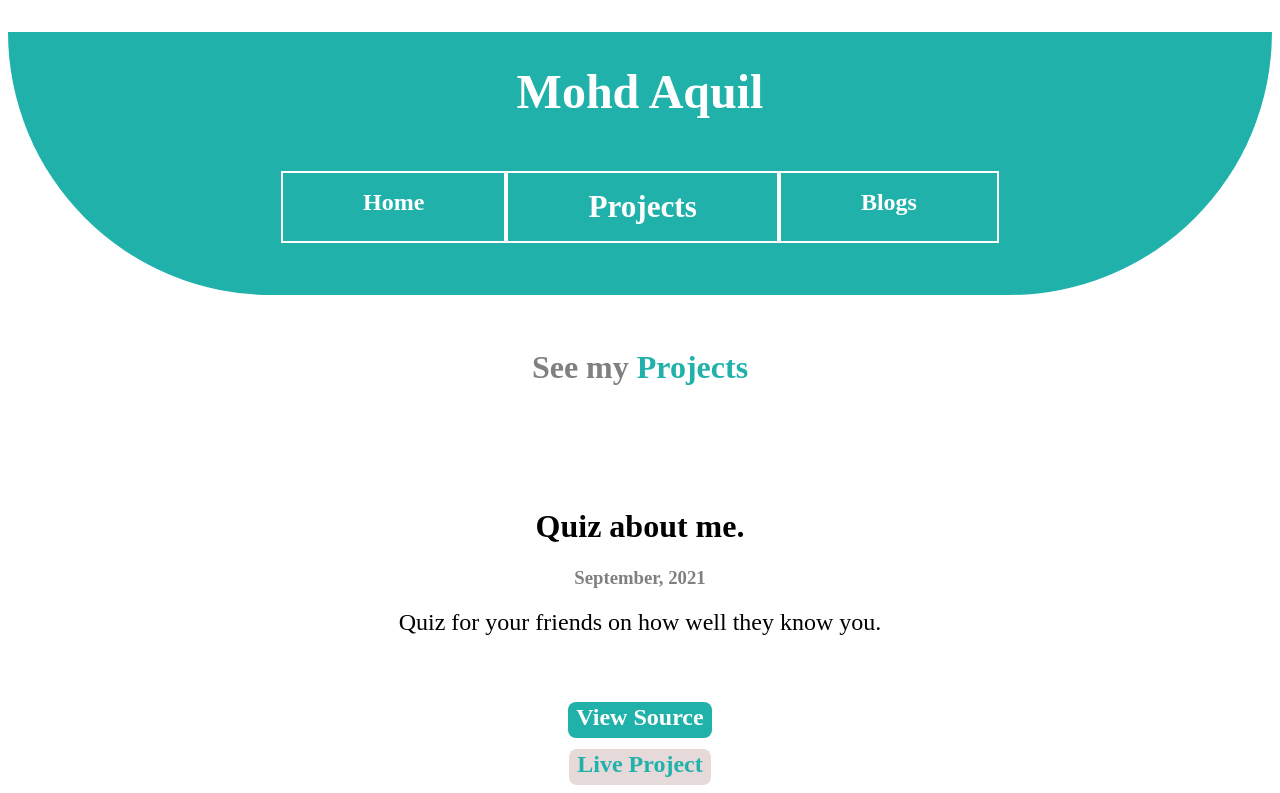
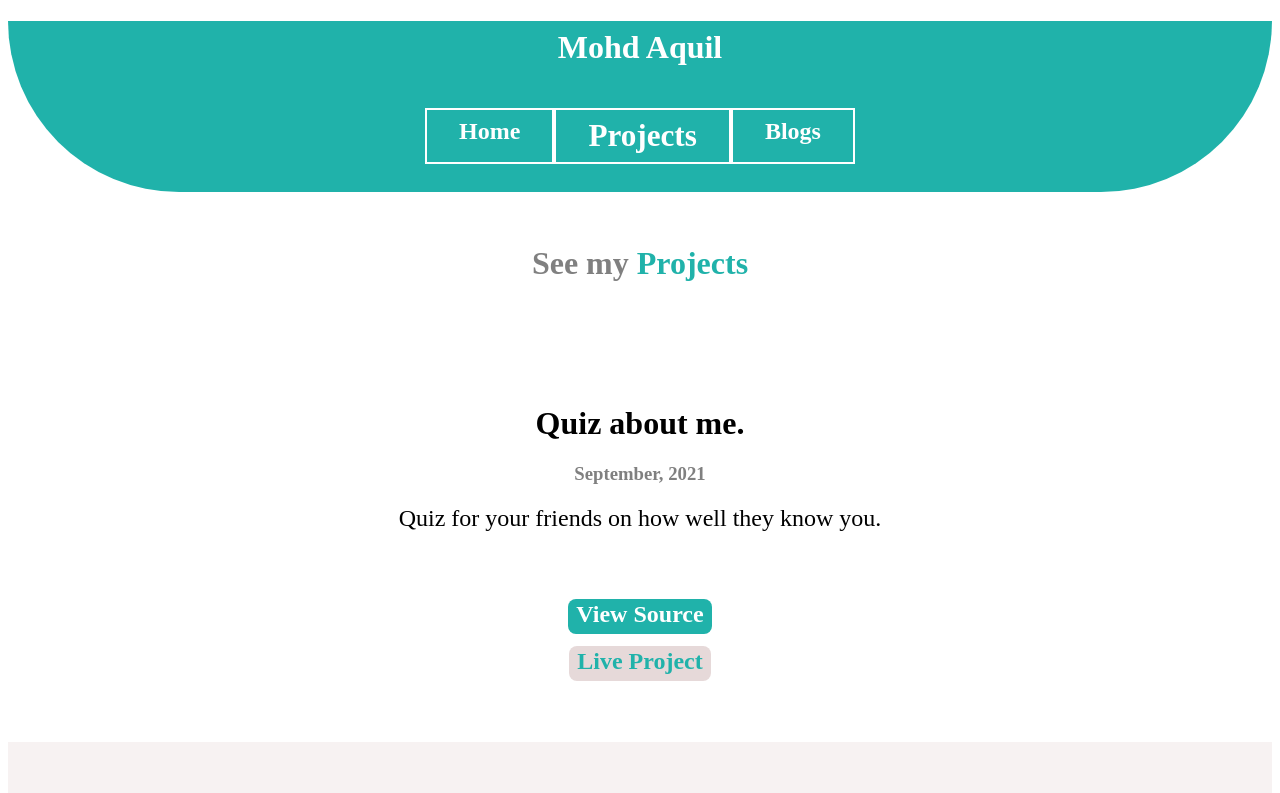
Before and after one commit to Aquilchoudhary/Portfolio-Aquil, a plain HTML site: page projects.html in a window 1280 px wide. Shown: the top 793 px of the page. Drawn offline with Linux system fonts and the light colour scheme.

Commit message:
final done

```diff
--- a/blog1.css
+++ b/blog1.css
@@ -1,18 +1,18 @@
 #head {
     text-align: center;
-    padding-top: 2rem;
+    padding-top: .5rem;
     color: black;
-    font-size: 300%;
+    font-size: 200%;
 }
 #nav-bar {
     text-align: center;
-    padding-bottom: 2rem;
+    padding-bottom: .5rem;
     display: flex;
     justify-content: center;
 }
 #nav {
     display: inline;
-    padding: 1rem 5rem;
+    padding: .5rem 2rem;
     border: 2px solid white;
 }
 .navi {
--- a/blog2.css
+++ b/blog2.css
@@ -2,18 +2,18 @@
     text-align: center;
     padding-top: 2rem;
     color: white;
-    font-size: 300%;
+    font-size: 200%;
 }
 
 #nav-bar {
     text-align: center;
-    padding-bottom: 2rem;
+    padding-bottom: .5rem;
     display: flex;
     justify-content: center;
 }
 #nav {
     display: inline;
-    padding: 1rem 5rem;
+    padding: .5rem 2rem;
     border: 2px solid white;
 }
 .navi {
--- a/blogs.css
+++ b/blogs.css
@@ -1,19 +1,19 @@
 #head {
     text-align: center;
-    padding-top: 2rem;
+    padding-top: .5rem;
     color: white;
-    font-size: 300%;
+    font-size: 200%;
 }
 
 #nav-bar {
     text-align: center;
-    padding-bottom: 2rem;
+    padding-bottom: .5rem;
     display: flex;
     justify-content: center;
 }
 #nav {
     display: inline;
-    padding: 1rem 5rem;
+    padding: .5rem 2rem;
     border: 2px solid white;
 }
 .navi {
--- a/index.css
+++ b/index.css
@@ -6,21 +6,21 @@
 }
 #head {
     text-align: center;
-    padding-top: 2rem;
+    padding-top: .5rem;
     color: white;
-    font-size: 300%;
+    font-size: 200%;
 
 }
 
 #nav-bar {
     text-align: center;
-    padding-bottom: 2rem;
+    padding-bottom: .5rem;
     display: flex;
     justify-content: center;
     }
 #nav {
     display: inline;
-    padding: 1rem 5rem;
+    padding: .5rem 2rem;
     border: 2px solid white;
 }
 .navi {
--- a/projects.css
+++ b/projects.css
@@ -2,20 +2,20 @@
 
         #head {
             text-align: center;
-            padding-top: 2rem;
+            padding-top: .5rem;
             color: white;
-            font-size: 300%;
+            font-size: 200%;
         }
 
         #nav-bar {
             text-align: center;
-            padding-bottom: 2rem;
+            padding-bottom: .5rem;
     display: flex;
     justify-content: center;
         }
         #nav {
             display: inline;
-            padding: 1rem 5rem;
+            padding: .5rem 2rem;
             border: 2px solid white;
         }
         .navi {
--- a/projects.html
+++ b/projects.html
@@ -48,7 +48,7 @@
                 <h2 class="section3">List of goods book to know about India.</h2> <h2><a class="tab2" href="https://github.com/Aquilchoudhary/GoodBooks">View Source</a></h2><h2><a class="tab1" href="https://tbp92.csb.app/">Live Project</a></h2></div>
 
             <div class="section1"><h1 class="section2">Cash Register</h1><h3 class="date">September, 2021</h3>
-                <h2 class="section3">To calculate the number of notes to be returned.</h2><h2><a class="tab2" href="https://github.com/Aquilchoudhary/cash-register">View Source</a></h2><h2><a class="tab1" href="https://github.com/Aquilchoudhary/cash-register">Live Project</a></h2></div>
+                <h2 class="section3">To calculate the number of notes to be returned.</h2><h2><a class="tab2" href="https://github.com/Aquilchoudhary/cash-register">View Source</a></h2><h2><a class="tab1" href="https://cash-register-aquil.netlify.app/">Live Project</a></h2></div>
 
             <div class="section9"><h1 class="section2">Is Your Birthday lucky ?</h1><h3 class="date">September, 2021</h3>
                 <h2 class="section3">This is just a fun game.</h2> <h2><a class="tab2" href="https://github.com/Aquilchoudhary/Is-your-birthday-lucky/tree/master">View Source</a><h2><a class="tab1" href="https://is-your-birthday-lucky.aquilchoudhary.repl.co/">Live Project</a></h2></h2></div>
```
